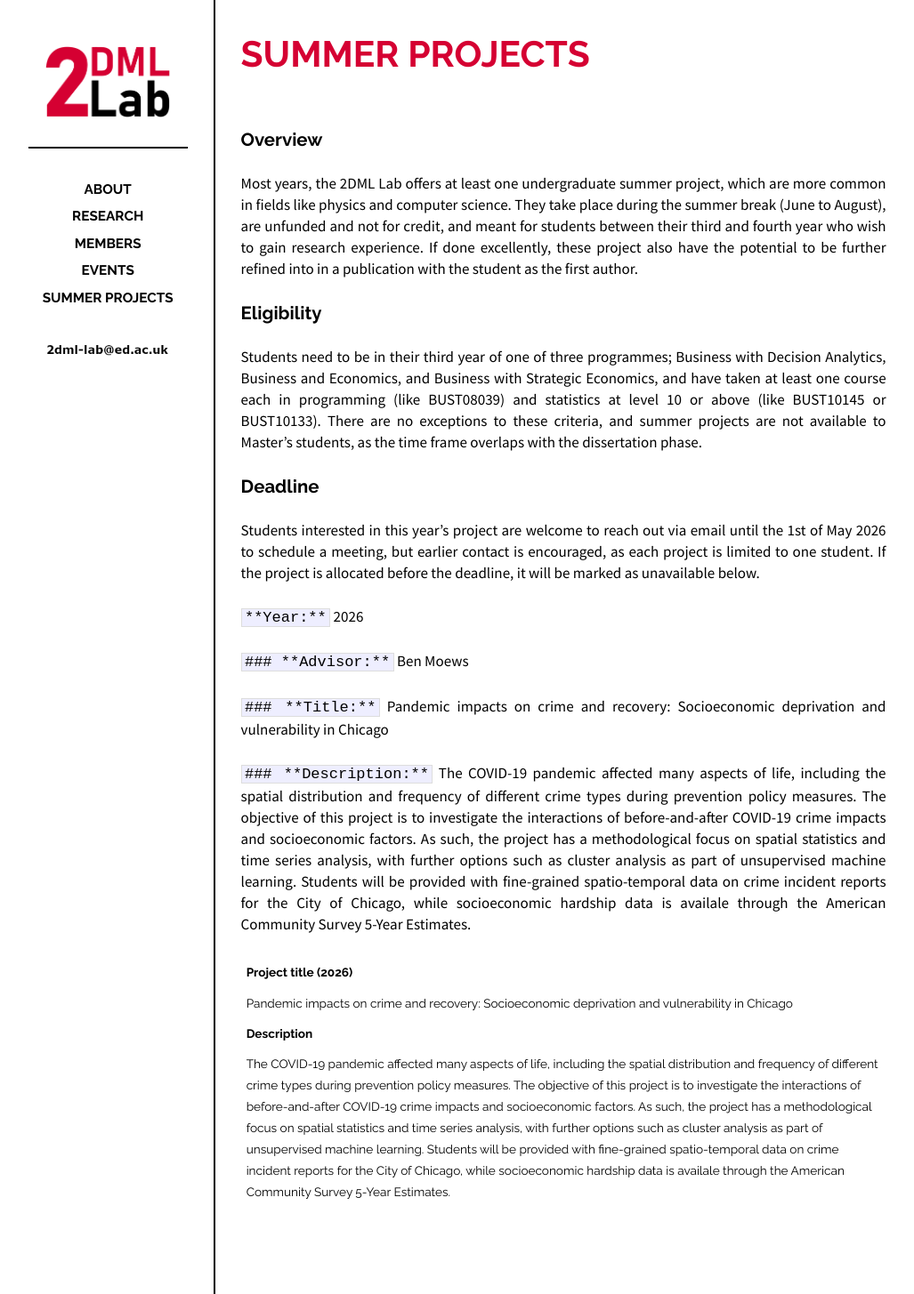
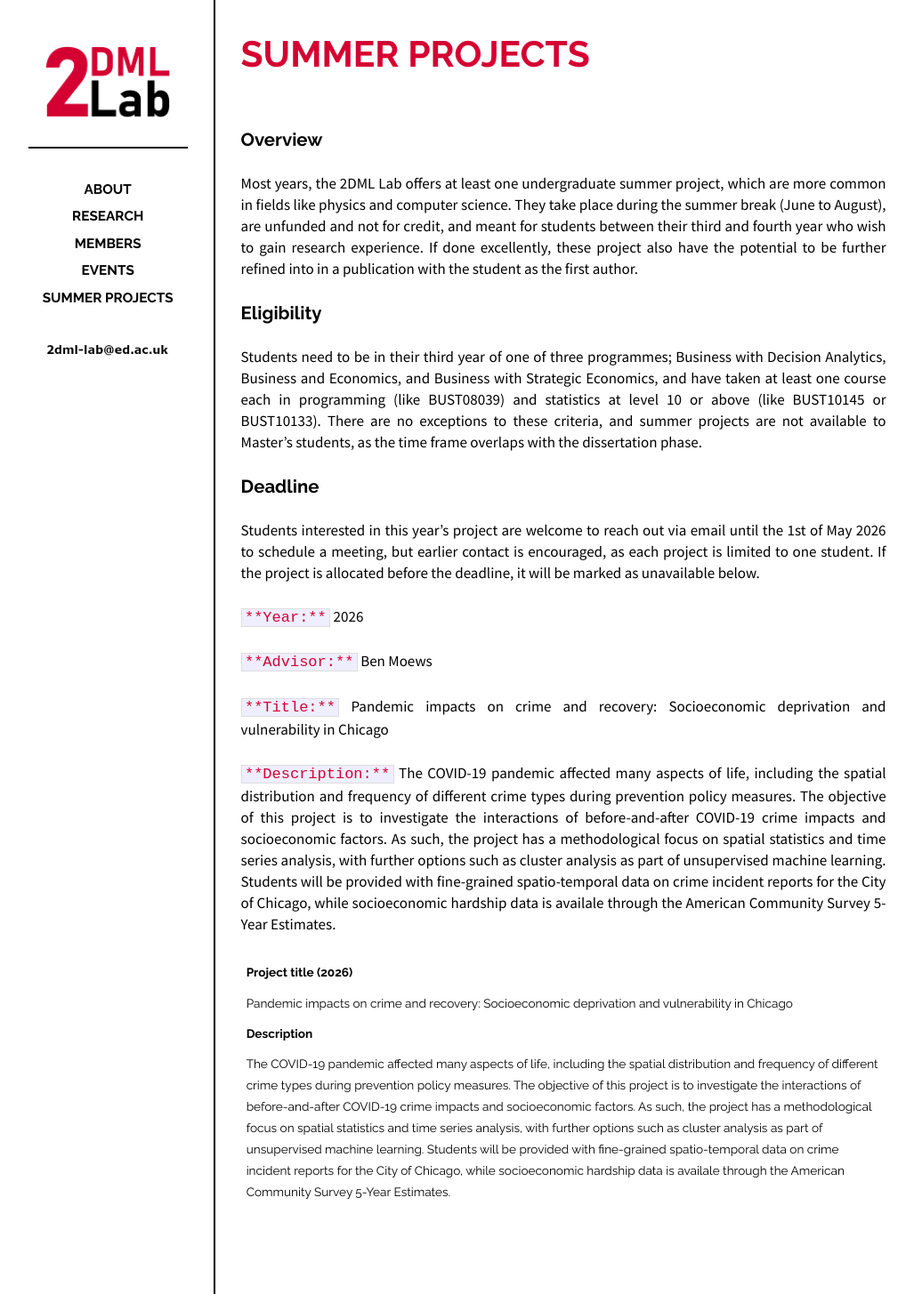
Before and after one commit to 2dml-lab/2dml-lab.github.io, a Jekyll site: the page built from _posts/2024-01-31-summer_projects.md, in a window 1280 px wide. Shown: the whole page at 89% size, without its empty margins (118-1145 px from the left). Built offline with Jekyll 4.4.1, drawn with Linux system fonts in a browser that asks for light colours; some of the changed lines change nothing that is shown.

Commit message:
Update 2024-01-31-summer_projects.md

```diff
--- a/_posts/2024-01-31-summer_projects.md
+++ b/_posts/2024-01-31-summer_projects.md
@@ -20,13 +20,13 @@
 
 Students interested in this year's project are welcome to reach out via email until the 1st of May 2026 to schedule a meeting, but earlier contact is encouraged, as each project is limited to one student. If the project is allocated before the deadline, it will be marked as unavailable below.
 
-<code style="color : name_color">**Year:**</code> 2026
+<code style="color : #d50032">**Year:**</code> 2026
 
-<code style="color : name_color">### **Advisor:**</code> Ben Moews
+<code style="color : #d50032">**Advisor:**</code> Ben Moews
 
-<code style="color : name_color">### **Title:**</code> Pandemic impacts on crime and recovery: Socioeconomic deprivation and vulnerability in Chicago
+<code style="color : #d50032">**Title:**</code> Pandemic impacts on crime and recovery: Socioeconomic deprivation and vulnerability in Chicago
 
-<code style="color : name_color">### **Description:**</code> The COVID-19 pandemic affected many aspects of life, including the spatial distribution and frequency of different crime types during prevention policy measures. The objective of this project is to investigate the interactions of before-and-after COVID-19 crime impacts and socioeconomic factors. As such, the project has a methodological focus on spatial statistics and time series analysis, with further options such as cluster analysis as part of unsupervised machine learning. Students will be provided with fine-grained spatio-temporal data on crime incident reports for the City of Chicago, while socioeconomic hardship data is availale through the American Community Survey 5-Year Estimates.
+<code style="color : #d50032">**Description:**</code> The COVID-19 pandemic affected many aspects of life, including the spatial distribution and frequency of different crime types during prevention policy measures. The objective of this project is to investigate the interactions of before-and-after COVID-19 crime impacts and socioeconomic factors. As such, the project has a methodological focus on spatial statistics and time series analysis, with further options such as cluster analysis as part of unsupervised machine learning. Students will be provided with fine-grained spatio-temporal data on crime incident reports for the City of Chicago, while socioeconomic hardship data is availale through the American Community Survey 5-Year Estimates.
 
 | **Project title (2026)** |
 | :--- |
```
